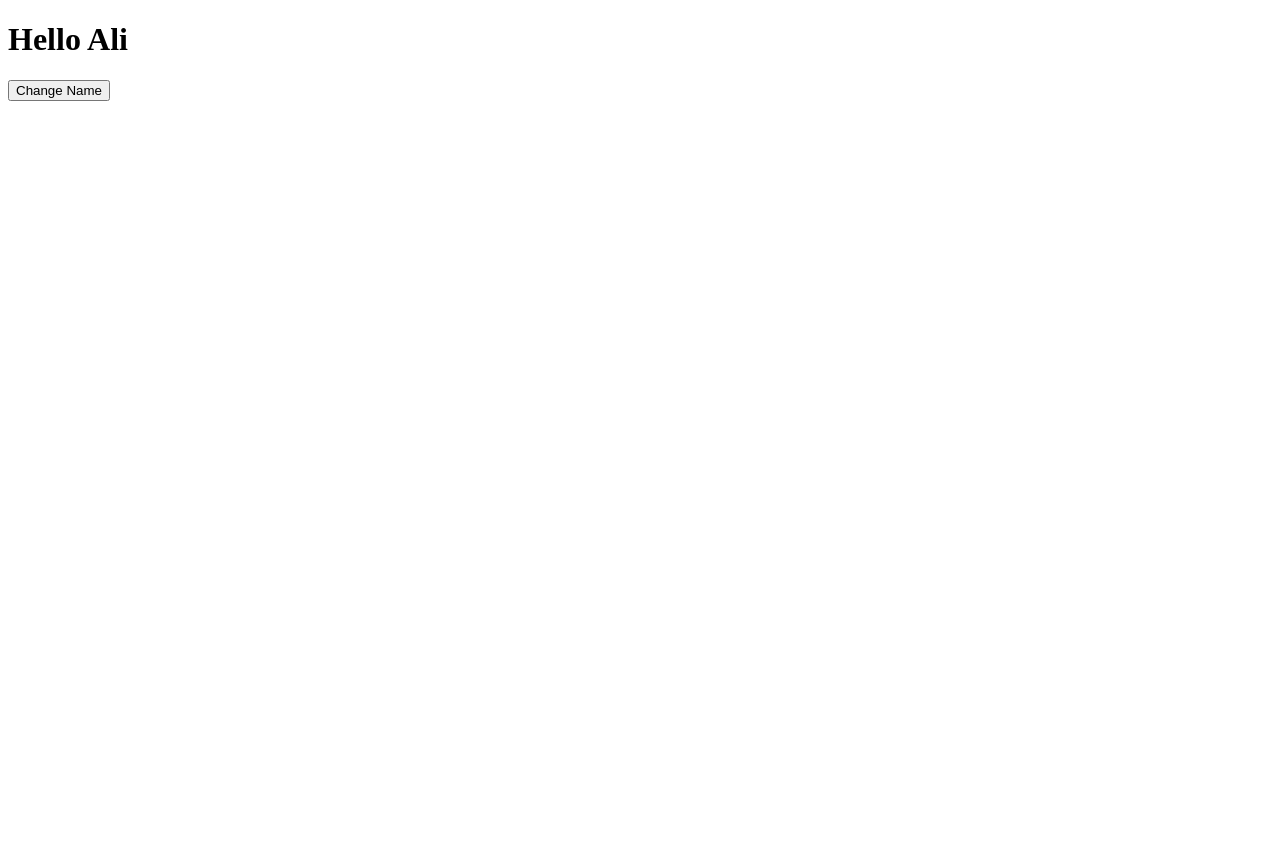
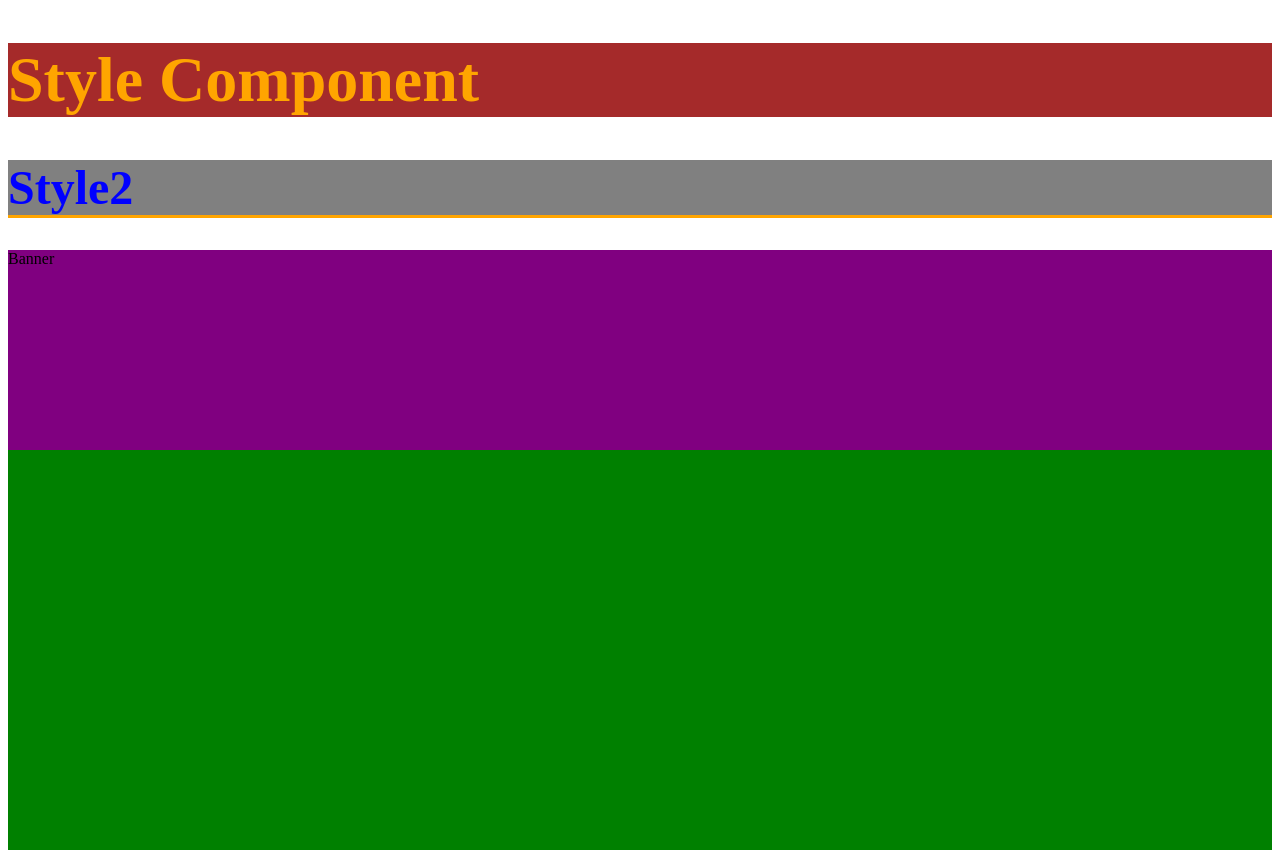
Before and after one commit to jumahmohammadi/reactCourse, a React (Vite) app: page / in a window 1280 px wide. Before the commit the page ends 800 px from the top, so only its background shows below. Built offline with nearby package versions, Linux system fonts and the light colour scheme.

Commit message:
Lesson 5 & 6 - React State and Style in React

```diff
--- a/src/components/App.jsx
+++ b/src/components/App.jsx
@@ -1,11 +1,14 @@
 import Home from './Home.jsx';
 import Contact from './Contact.jsx';
 import StateComponent from './StateComponent.jsx';
+import Form from './Form.jsx';
+import Register from './Register.jsx';
+import Style from './Style.jsx';
 
 function App() {
   return (
     <>
-	   <StateComponent />
+	   <Style />
 
 
     </>
--- /dev/null
+++ b/src/components/Form.jsx
@@ -0,0 +1,33 @@
+ import {useState} from 'react';
+
+ function Form (){
+	const [fname,setFname] = useState('');
+	const [city,setCity] = useState('herat');
+	const [detail,setDetail] = useState('');
+
+	return (
+	   <div>
+	    <h1>Form</h1>
+		<p> your name is {fname}</p>
+		<input name="firstname" value={fname} onChange={(e)=>setFname(e.target.value)}/><br />
+
+		<br />
+		<br />
+		<p> your city is {city}</p>
+		<select onChange={(e)=>setCity(e.target.value)} value={city}>
+		   <option value="">---</option>
+		   <option value="herat">herat</option>
+		   <option value="kabul">kabul</option>
+		   <option value="mazar">mazar</option>
+		</select>
+
+		<br />
+		<br />
+		<p> your detail is {detail}</p>
+		<textarea value={detail} onChange={(e)=>setDetail(e.target.value)}></textarea>
+
+
+	   </div>
+	)
+}
+export default Form;
--- a/src/components/Home.jsx
+++ b/src/components/Home.jsx
@@ -12,7 +12,7 @@ function Home(){
 	return (
 	    <div>
 		  <Header pageTitle="Home" pageLink="/home" />
-          <Sidebar studentNames={students}/>
+          <Sidebar studentNames={students} />
 
 		  <br />
 		  <br />
--- /dev/null
+++ b/src/components/Register.jsx
@@ -0,0 +1,20 @@
+import {useState} from 'react';
+
+function Register(){
+	const [formData,setFormData]=useState({firstname:'',lastname:'',age:''});
+
+
+	return (
+	   <>
+	      <form>
+		  {console.log(formData)}
+		     Firstname : <input name="firstname" value={formData.firstname}  onChange={((e)=>setFormData({...formData, firstname:e.target.value}) )} /><br/>
+		     Lastname : <input name="lastname" value={formData.lastname}     onChange={((e)=>setFormData({...formData, lastname:e.target.value}) )} /><br/>
+		     Age : <input name="age" value={formData.age} onChange={((e)=>setFormData({...formData, age:e.target.value}) )} /><br/>
+			 <button>Save</button>
+	      </form>
+	   </>
+	)
+}
+
+export default Register;
--- a/src/components/StateComponent.jsx
+++ b/src/components/StateComponent.jsx
@@ -1,14 +1,44 @@
 import {useState} from 'react';
 
+
 function StateComponent(){
-    const [name,setName]=useState('Ali');
+	const [name,setName]=useState("Ali");
+	const [counter,setCounter]=useState(0);
+	const [incrementBy,setIncrementBy]=useState(1);
+
+
 	function changeName(){
-		setName('Ahmad');
+		setName("Ahmad")
 	}
+
 	return (
 	    <div>
-		     <h1>Hello {name}</h1>
-			 <button onClick={changeName}>Change Name</button>
+		   <h1>{name}</h1>
+		   <button onClick={changeName}>change name</button>
+		   <h3>Welcome {name}</h3>
+		   <hr />
+		   <br />
+		   <br />
+
+
+
+		   <h1> the counter value is {counter}</h1>
+		   <button onClick={()=>setCounter(counter+incrementBy)}>Increase</button>
+		   <button onClick={()=>setCounter(counter-incrementBy)}>Decrease</button>
+		   <hr />
+		   <br />
+		   <br />
+
+
+		   <h1>Increment/Decrement By {incrementBy}</h1>
+		   <select style={{width:'120px'}}   value={incrementBy}  onChange={(e)=>setIncrementBy(Number(e.target.value))}>
+		     <option value="1">1</option>
+		     <option value="2">2</option>
+		     <option value="3">3</option>
+		     <option value="4">4</option>
+		     <option value="5">5</option>
+		   </select>
+
 	    </div>
 	)
 }
--- /dev/null
+++ b/src/components/Style.jsx
@@ -0,0 +1,23 @@
+import './style.css';
+import mystyle from './mystyle.module.css';
+import mystyle2 from './mystyle2.module.css';
+
+
+function Style (){
+	var titleStyle={
+		color:'blue',
+		backgroundColor:'gray',
+		fontSize:'3rem',
+		borderBottom:'3px solid orange'
+	};
+	return (
+	   <div>
+	       <h1 style={{color:'orange',backgroundColor:'brown',fontSize:'4rem'}} >Style Component</h1>
+	       <h1 style={titleStyle} >Style2 </h1>
+		   <div className="banner">Banner</div>
+		   <section className={mystyle.section}></section>
+	   </div>
+	)
+
+}
+export default Style;
--- /dev/null
+++ b/src/components/mystyle.module.css
@@ -0,0 +1,4 @@
+.section{
+	height:400px;
+	background-color:green;
+}
--- /dev/null
+++ b/src/components/mystyle2.module.css
@@ -0,0 +1,4 @@
+.section{
+	height:400px;
+	background-color:yellow;
+}
--- /dev/null
+++ b/src/components/style.css
@@ -0,0 +1,4 @@
+.banner{
+	background-color:purple;
+	height:200px;
+}
```
